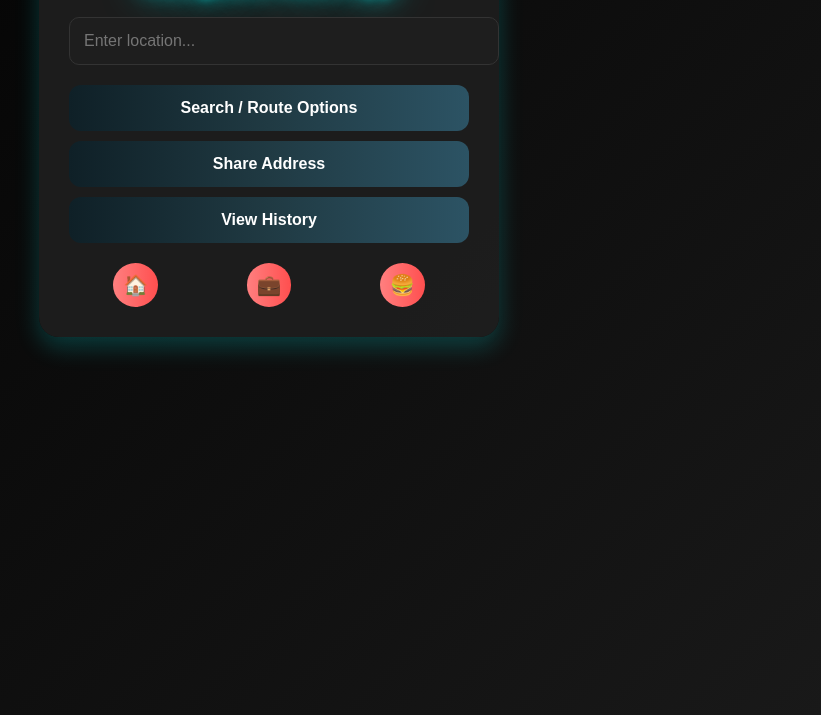
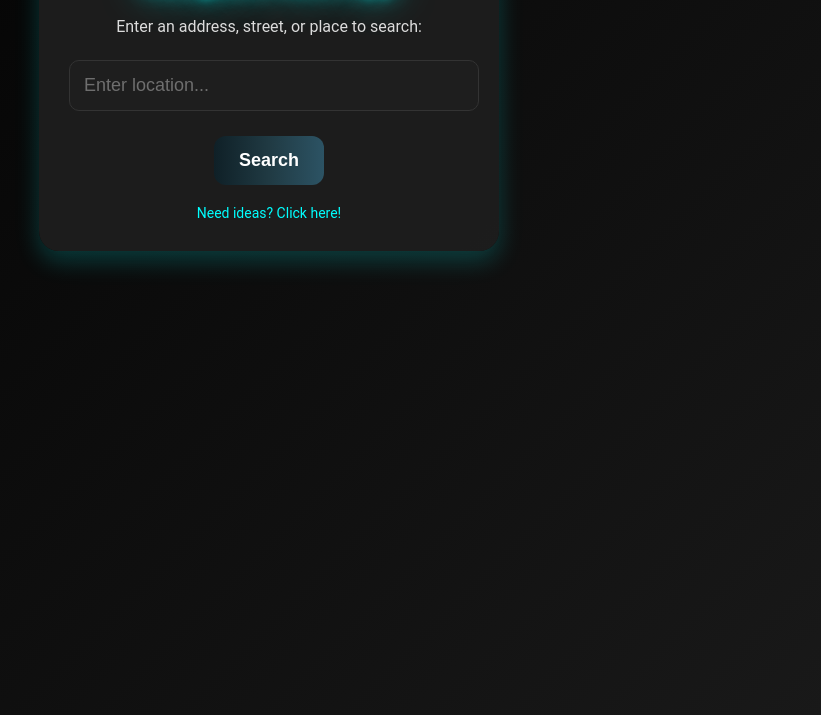
Before and after one commit to alishants/EasyNaviBot, a plain HTML site: page index.html in a window 1280 px wide. Shown: the part 165-880 px from the top of the page, without its empty margins (371-1192 px from the left). Drawn offline with Linux system fonts and the light colour scheme.

Commit message:
Update index.html

```diff
--- a/index.html
+++ b/index.html
@@ -34,28 +34,29 @@
             animation: glow 2s infinite;
         }
 
-        .button-group {
-            display: flex;
-            flex-direction: column;
-            gap: 10px;
-            margin-top: 20px;
+        p {
+            font-size: 16px;
+            margin-bottom: 24px;
+            color: #dcdcdc;
         }
 
-        button {
-            background: linear-gradient(90deg, #0f2027, #203a43, #2c5364);
-            color: #ffffff;
-            border: none;
-            border-radius: 12px;
-            padding: 14px;
-            font-size: 16px;
-            font-weight: bold;
-            cursor: pointer;
-            transition: transform 0.2s ease, box-shadow 0.2s ease;
+        .input-wrapper {
+            position: relative;
         }
 
-        button:hover {
-            transform: scale(1.05);
-            box-shadow: 0 5px 15px rgba(0, 255, 255, 0.5);
+        input[type="text"] {
+            width: calc(100% - 20px); /* Увеличена ширина */
+            padding: 14px; /* Увеличена высота */
+            border-radius: 10px;
+            border: 1px solid #333333;
+            outline: none;
+            font-size: 18px;
+            background: #1e1e1e;
+            color: #ffffff;
+        }
+
+        input[type="text"]::placeholder {
+            color: #6e6e6e;
         }
 
         .clear-icon {
@@ -69,48 +70,38 @@
             display: none;
         }
 
-        .input-wrapper {
-            position: relative;
-            margin-top: 10px;
-        }
-
-        input {
-            width: 100%;
-            padding: 14px;
-            border-radius: 10px;
-            border: 1px solid #333;
-            background: #1e1e1e;
-            color: #ffffff;
-            font-size: 16px;
-        }
-
-        input:focus {
-            outline: none;
-            border-color: #00ffff;
-        }
-
-        input:not(:placeholder-shown) + .clear-icon {
+        input[type="text"]:not(:placeholder-shown) + .clear-icon {
             display: block;
         }
 
-        .icon-group {
-            display: flex;
-            justify-content: space-around;
-            margin-top: 20px;
+        button {
+            background: linear-gradient(90deg, #0f2027, #203a43, #2c5364);
+            color: #ffffff;
+            border: none;
+            border-radius: 12px;
+            padding: 14px 25px; /* Увеличены размеры кнопки */
+            font-size: 18px;
+            font-weight: bold;
+            cursor: pointer;
+            transition: transform 0.2s ease, box-shadow 0.2s ease;
+            margin-top: 25px; /* Добавлено пространство между строкой и кнопкой */
         }
 
-        .icon {
-            background: linear-gradient(90deg, #ff7f7f, #ff4f4f);
-            color: white;
-            border-radius: 50%;
-            padding: 10px;
-            cursor: pointer;
-            font-size: 20px;
-            transition: transform 0.2s;
+        button:hover {
+            transform: scale(1.05);
+            box-shadow: 0 5px 15px rgba(0, 255, 255, 0.5);
         }
 
-        .icon:hover {
-            transform: scale(1.2);
+        .interactive-text {
+            font-size: 14px;
+            margin-top: 20px; /* Отодвинута ниже кнопки */
+            color: #00ffff;
+            animation: pulse 2s infinite;
+            cursor: pointer;
+        }
+
+        .interactive-text:hover {
+            text-decoration: underline;
         }
 
         @keyframes glow {
@@ -122,145 +113,91 @@
             }
         }
 
-        .modal {
-            position: fixed;
-            top: 50%;
-            left: 50%;
-            transform: translate(-50%, -50%);
-            background: white;
-            padding: 20px;
-            border-radius: 10px;
-            box-shadow: 0 5px 15px rgba(0, 0, 0, 0.3);
-            z-index: 1000;
-            display: none;
-            color: black;
-            width: 90%;
-            max-width: 400px;
-        }
-
-        .modal-header {
-            font-size: 20px;
-            margin-bottom: 10px;
-        }
-
-        .modal-body {
-            font-size: 14px;
-            margin-bottom: 20px;
-        }
-
-        .modal-close {
-            background: red;
-            color: white;
-            border: none;
-            border-radius: 5px;
-            padding: 10px;
-            cursor: pointer;
+        @keyframes pulse {
+            0%, 100% {
+                opacity: 0.8;
+            }
+            50% {
+                opacity: 1;
+            }
         }
     </style>
 </head>
 <body>
     <div class="container">
         <h1>Navigation Mini App</h1>
-
+        <p>Enter an address, street, or place to search:</p>
         <div class="input-wrapper">
-            <input id="searchInput" type="text" placeholder="Enter location...">
-            <span class="clear-icon" onclick="clearInput()">&times;</span>
+            <input type="text" id="searchInput" placeholder="Enter location...">
+            <span class="clear-icon" onclick="clearInput()">✖</span>
         </div>
-
-        <div class="button-group">
-            <button onclick="openSearchDialog()">Search / Route Options</button>
-            <button onclick="shareAddress()">Share Address</button>
-            <button onclick="viewHistory()">View History</button>
-        </div>
-
-        <div class="icon-group">
-            <span class="icon" onclick="setFavorite('Home')">🏠</span>
-            <span class="icon" onclick="setFavorite('Work')">💼</span>
-            <span class="icon" onclick="setFavorite('Shop')">🍔</span>
-        </div>
-    </div>
-
-    <div id="modal" class="modal">
-        <div class="modal-header">How to Use</div>
-        <div class="modal-body">
-            Enter a location (e.g., "Sagrada Familia" or "Carrer de Llull 203").
-            <br>Click "Search / Route" to choose how to search.
-            <br>Save addresses using the Home, Work, or Shop icons.
-        </div>
-        <button class="modal-close" onclick="closeModal()">Close</button>
+        <button onclick="search()">Search</button>
+        <div class="interactive-text" onclick="showExample()">Need ideas? Click here!</div>
     </div>
 
     <script>
-        const history = [];
-
-        function clearInput() {
-            document.getElementById('searchInput').value = '';
-        }
-
-        function openSearchDialog() {
+        function search() {
             const query = document.getElementById('searchInput').value.trim();
             if (!query) {
-                alert('Please enter a location.');
+                alert("Please enter a location to search!");
                 return;
             }
 
-            const searchType = prompt(
-                'Choose an option: \n1. Route \n2. Search place \n3. Find nearby',
-                '1'
-            );
+            const isAddress = /\d+/.test(query); // Если содержит цифры — вероятно адрес
+            const isStreet = /\b(street|avenue|road|boulevard|drive|lane|carrer|calle)\b/i.test(query); // Проверка на улицу
+            const isMetro = /\b(station|metro|underground|subway)\b/i.test(query) || /Sagrera|Verdaguer|Diagonal|Passeig de Gràcia/i.test(query); // Станции метро
+            const isPlace = /\b(plaza|square|park|area)\b/i.test(query); // Проверка на площадь или область
 
-            let googleUrl;
-            switch (searchType) {
-                case '1':
-                    googleUrl = `https://www.google.com/maps/dir/?api=1&destination=${encodeURIComponent(query)}`;
-                    break;
-                case '2':
-                    googleUrl = `https://www.google.com/maps/search/${encodeURIComponent(query)}`;
-                    break;
-                case '3':
-                    googleUrl = `https://www.google.com/maps/search/${encodeURIComponent(query)}+near+me`;
-                    break;
-                default:
-                    alert('Invalid choice.');
-                    return;
+            let googleMapsUrl;
+
+            if (isAddress) {
+                // Для точного адреса — маршрут
+                googleMapsUrl = `https://www.google.com/maps/dir/?api=1&destination=${encodeURIComponent(query)}`;
+            } else if (isStreet) {
+                // Для улиц выделяем её
+                googleMapsUrl = `https://www.google.com/maps/search/${encodeURIComponent(query)}`;
+            } else if (isMetro) {
+                // Для станций метро — маршрут
+                googleMapsUrl = `https://www.google.com/maps/dir/?api=1&destination=${encodeURIComponent(query)}`;
+            } else if (isPlace) {
+                // Для площади или области
+                googleMapsUrl = `https://www.google.com/maps/search/${encodeURIComponent(query)}`;
+            } else {
+                // Для поиска мест добавляем "near me"
+                googleMapsUrl = `https://www.google.com/maps/search/${encodeURIComponent(query)}+near+me`;
             }
 
-            history.push(query);
-            window.open(googleUrl, '_blank');
+            window.open(googleMapsUrl, '_blank');
         }
 
-        function shareAddress() {
-            const query = document.getElementById('searchInput').value.trim();
-            if (!query) {
-                alert('Please enter a location to share.');
-                return;
-            }
-
-            navigator.clipboard.writeText(query).then(() => {
-                alert('Address copied to clipboard!');
-            });
+        function clearInput() {
+            const searchInput = document.getElementById('searchInput');
+            searchInput.value = '';
+            searchInput.focus();
         }
 
-        function viewHistory() {
-            if (history.length === 0) {
-                alert('No history found.');
-                return;
-            }
-
-            const historyList = history.join('\n');
-            alert(`Search History:\n${historyList}`);
-        }
-
-        function setFavorite(place) {
-            alert(`${place} location saved!`);
-        }
-
-        function closeModal() {
-            document.getElementById('modal').style.display = 'none';
-        }
-
-        function showModal() {
-            document.getElementById('modal').style.display = 'block';
+        function showExample() {
+            const examples = [
+                "Restaurants",
+                "Carrer de Llull",
+                "Coffee shops",
+                "Plaza Catalunya",
+                "ATMs",
+                "Pharmacies",
+                "Sagrada Familia",
+                "Metro Sagrera",
+                "Shopping malls",
+                "Carrer de Balmes",
+                "Fast food",
+                "Gyms",
+                "Bookstores",
+                "Tabac shops",
+                "Hospitals",
+                "Parking lots",
+                "Public transport"
+            ];
+            const randomExample = examples[Math.floor(Math.random() * examples.length)];
+            document.getElementById('searchInput').value = randomExample;
         }
     </script>
 </body>
```
